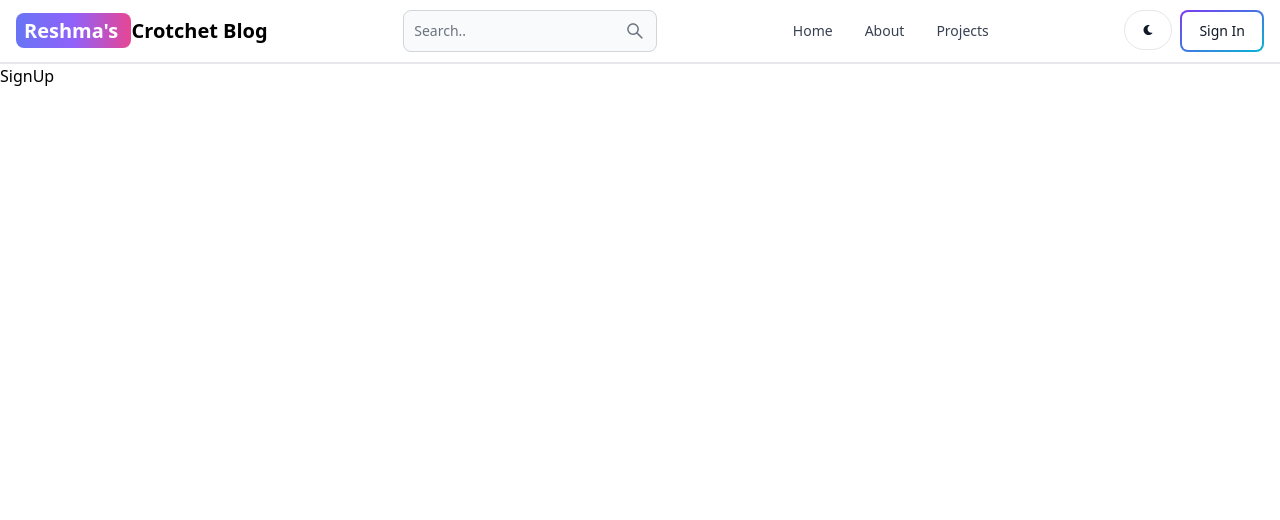
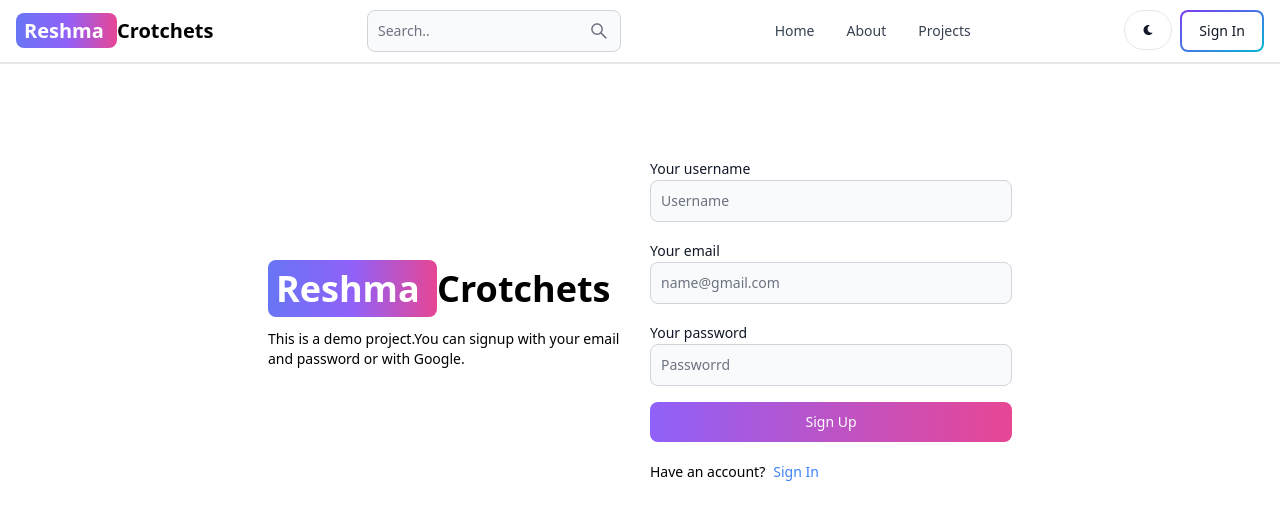
Before and after one commit to Reshma-24799/mern-blog, a React (Vite) app in the folder client/: page /sign-up in a window 1280 px wide. Shown: the top 520 px of the page. Built offline with nearby package versions, Linux system fonts and the light colour scheme.

Commit message:
create signup ui

```diff
--- a/client/src/components/Header.jsx
+++ b/client/src/components/Header.jsx
@@ -10,8 +10,8 @@
     <Navbar className='border-b-2'>
         <Link to="/" className='self-center whitespace-nowrap text-sm sm:text-xl font-semibold dark:text-white'>
             <span className='px-2 py-1 bg-gradient-to-r from-indigo-500 via-purple-500
-            to-pink-500 rounded-lg text-white'>Reshma's </span>
-             Crotchet Blog
+            to-pink-500 rounded-lg text-white'>Reshma </span>
+             Crotchets
         </Link>
         <form>
           <TextInput
--- a/client/src/pages/SignUp.jsx
+++ b/client/src/pages/SignUp.jsx
@@ -1,7 +1,53 @@
+import { Button, Label, TextInput } from 'flowbite-react'
 import React from 'react'
+import { Link } from 'react-router-dom'
 
 export default function SignUp() {
   return (
-    <div>SignUp</div>
+    <div className='min-h-screen mt-20'>
+      <div className='flex p-3 max-w-3xl mx-auto flex-col md:flex-row md:items-center gap-5'>
+          {/* left side */}
+          <div className='flex-1'>
+            <Link to="/" className='t-xl font-bold dark:text-white text-4xl'>
+              <span className='px-2 py-1 bg-gradient-to-r from-indigo-500 via-purple-500
+                to-pink-500 rounded-lg text-white'>Reshma </span>
+                Crotchets
+            </Link>
+            <p className='text-sm mt-5'>This is a demo project.You can signup with your email and password or with Google.</p>
+          </div>
+
+          {/* right side */}
+          <div className='flex-1'>
+              <form className='flex flex-col gap-4'>
+                  <div>
+                      <Label value='Your username'></Label>
+                      <TextInput
+                        type='text'
+                        placeholder='Username'
+                        id='username'/>
+                  </div>
+                  <div>
+                      <Label value='Your email'></Label>
+                      <TextInput
+                        type='text'
+                        placeholder='name@gmail.com'
+                        id='email'/>
+                  </div>
+                  <div>
+                      <Label value='Your password'></Label>
+                      <TextInput
+                        type='text'
+                        placeholder='Passworrd'
+                        id='password'/>
+                  </div>
+                  <Button gradientDuoTone={'purpleToPink'} type='submit'>Sign Up</Button>
+              </form>
+              <div className='flex gap-2 text-sm mt-5'>
+                  <span>Have an account?</span>
+                  <Link to='/sign-in' className='text-blue-500'>Sign In</Link>
+              </div>
+          </div>
+      </div>
+    </div>
   )
 }
```
Also changed, not shown: 1 other file (tests, documents, lock files or other folders).
